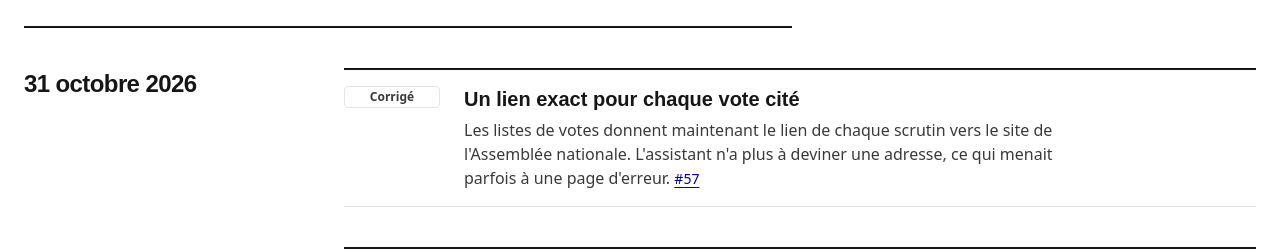
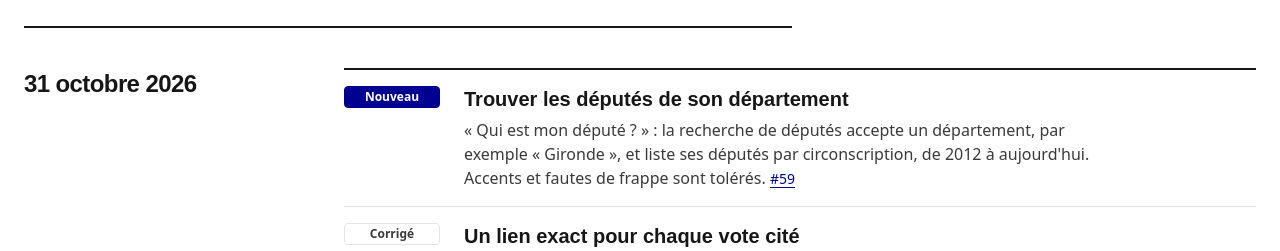
Before and after one commit to Toumi-Elyes/mcp-assemblee-nationale, a Next.js app in the folder web/: page /nouveautes in a window 1280 px wide. Shown: the part 371-622 px from the top of the page. Built offline with nearby package versions, Linux system fonts and the light colour scheme; no server answers.

Commit message:
docs: annonce dans le journal des nouveautés la recherche des députés par département

```diff
--- a/web/src/content/changelog.ts
+++ b/web/src/content/changelog.ts
@@ -32,6 +32,13 @@ export const CHANGELOG: readonly ChangelogDay[] = [
   {
     date: "2026-10-31",
     changes: [
+      {
+        kind: "nouveau",
+        title: "Trouver les députés de son département",
+        detail:
+          "« Qui est mon député ? » : la recherche de députés accepte un département, par exemple « Gironde », et liste ses députés par circonscription, de 2012 à aujourd'hui. Accents et fautes de frappe sont tolérés.",
+        pr: 59,
+      },
       {
         kind: "correction",
         title: "Un lien exact pour chaque vote cité",
```
Also changed, not shown: 1 other file (tests, documents, lock files or other folders).
